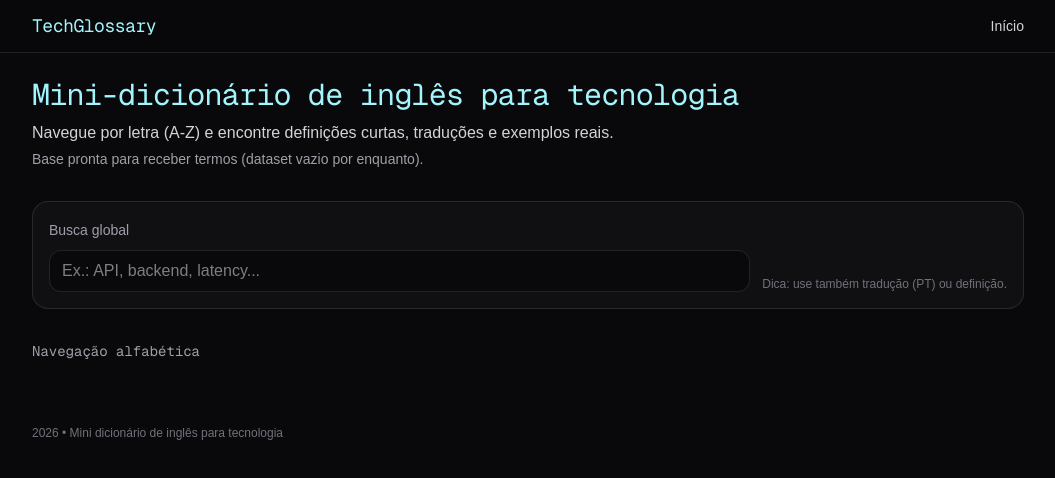
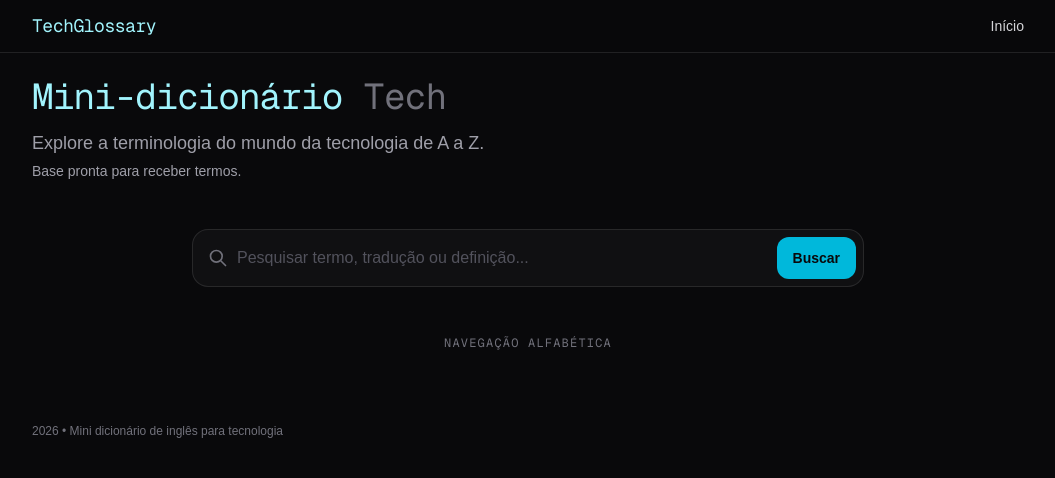
Before and after one commit to Emanuel07-coder/mini-dicionario, a Next.js app: page / in a window 1280 px wide. Shown: the top 478 px of the page, without its empty margins (112-1167 px from the left). Built offline with nearby package versions, Linux system fonts and the light colour scheme.

Commit message:
Refactor Home component and enhance layout
Updated the Home component to handle search parameters as a Promise and improved the layout and styling of various sections, including the search form and results display.

```diff
--- a/src/app/page.tsx
+++ b/src/app/page.tsx
@@ -3,14 +3,13 @@ import GlossaryLayout from "@/components/GlossaryLayout";
 import { LETTERS, getAllTerms, searchTerms } from "@/lib/terms";
 import type { TermEntry } from "@/lib/terms";
 
-// Componente auxiliar para mostrar a contagem de termos
 function TermsCountHint({ total }: { total: number }) {
   return (
     <p className="mt-1 text-sm text-zinc-400">
       {total ? (
         <>Base carregada: <span className="text-zinc-200">{total}</span> termos.</>
       ) : (
-        <>Base pronta para receber termos (dataset vazio por enquanto).</>
+        <>Base pronta para receber termos.</>
       )}
     </p>
   );
@@ -20,89 +19,92 @@ type HomeSearchParams = {
   q?: string | string[];
 };
 
-// CORREÇÃO: Home agora é 'async' e recebe searchParams como Promise
 export default async function Home(props: { searchParams: Promise<HomeSearchParams> }) {
-  // Aguardamos a resolução dos parâmetros de busca (Obrigatório no Next.js 15+)
   const searchParams = await props.searchParams;
-
   return <HomeContent searchParams={searchParams} />;
 }
 
-// Componente que renderiza o conteúdo da Home
-function HomeContent({
-  searchParams,
-}: {
-  searchParams: HomeSearchParams;
-}) {
+function HomeContent({ searchParams }: { searchParams: HomeSearchParams }) {
   const total = getAllTerms().length;
   const letters = LETTERS;
-
-  // Lógica para tratar a query string da busca
   const qRaw = searchParams?.q;
   const q = Array.isArray(qRaw) ? qRaw[0] ?? "" : qRaw ?? "";
-
-  // Busca os termos baseados na query 'q'
-  const results: Array<{ letter: string; entry: TermEntry }> = q
-    ? searchTerms(q)
-    : [];
+  const results = q ? searchTerms(q) : [];
 
   return (
     <GlossaryLayout>
-      <section className="mb-8">
-        <h1 className="font-mono text-3xl tracking-tight text-cyan-200">
-          Mini-dicionário de inglês para tecnologia
+      <section className="mb-12 text-center sm:text-left">
+        <h1 className="font-mono text-4xl tracking-tight text-cyan-200">
+          Mini-dicionário <span className="text-zinc-500">Tech</span>
         </h1>
-        <p className="mt-2 max-w-2xl text-zinc-300">
-          Navegue por letra (A-Z) e encontre definições curtas, traduções e exemplos reais.
+        <p className="mt-3 max-w-2xl text-zinc-400 text-lg">
+          Explore a terminologia do mundo da tecnologia de A a Z.
         </p>
         <TermsCountHint total={total} />
       </section>
 
-      <section className="mb-8 rounded-2xl border border-white/10 bg-white/[0.03] p-4">
-        <div className="flex flex-col gap-3 sm:flex-row sm:items-end sm:justify-between">
-          <div className="flex-1">
-            <label className="text-sm text-zinc-400">Busca global</label>
-            <form className="mt-2" action="/" method="get">
+      {/* BUSCA GLOBAL COM LUPA */}
+      <section className="mb-12">
+        <div className="max-w-2xl mx-auto">
+          <form action="/" method="get" className="relative group">
+            <div className="absolute inset-y-0 left-0 pl-4 flex items-center pointer-events-none">
+              {/* Ícone de Lupa SVG */}
+              <svg
+                xmlns="http://www.w3.org/2000/svg"
+                className="h-5 w-5 text-zinc-500 group-focus-within:text-cyan-400 transition-colors"
+                fill="none"
+                viewBox="0 0 24 24"
+                stroke="currentColor"
+              >
+                <path strokeLinecap="round" strokeLinejoin="round" strokeWidth={2} d="M21 21l-6-6m2-5a7 7 0 11-14 0 7 7 0 0114 0z" />
+              </svg>
+            </div>
             <input
               name="q"
-                placeholder="Ex.: API, backend, latency..."
-                className="w-full rounded-xl border border-white/10 bg-zinc-950 px-3 py-2 text-zinc-100 outline-none focus:border-cyan-400/60"
+              defaultValue={q}
+              placeholder="Pesquisar termo, tradução ou definição..."
+              className="w-full rounded-2xl border border-white/10 bg-zinc-900/50 pl-11 pr-4 py-4 text-zinc-100 outline-none focus:ring-2 focus:ring-cyan-500/50 focus:border-cyan-500/50 transition-all placeholder:text-zinc-600"
             />
+            <button
+              type="submit"
+              className="absolute right-2 top-2 bottom-2 px-4 bg-cyan-500 hover:bg-cyan-400 text-zinc-950 font-bold rounded-xl transition-colors text-sm"
+            >
+              Buscar
+            </button>
           </form>
-          </div>
-          <div className="text-xs text-zinc-500">
-            Dica: use também tradução (PT) ou definição.
-          </div>
-        </div>
 
           {results.length > 0 && (
-          <div className="mt-4">
-            <h2 className="text-sm font-semibold text-zinc-200">Resultados</h2>
-            <ul className="mt-2 grid gap-2 sm:grid-cols-2">
-              {results.slice(0, 12).map(({ letter, entry }) => (
+            <div className="mt-6 animate-in fade-in slide-in-from-top-2">
+              <h2 className="text-sm font-semibold text-zinc-400 mb-3 ml-1">Resultados encontrados:</h2>
+              <ul className="grid gap-3 sm:grid-cols-2">
+                {results.slice(0, 10).map(({ letter, entry }) => (
                   <li key={entry.term}>
                     <Link
                       href={`/${letter.toLowerCase()}/${entry.term.toLowerCase().replace(/[^a-z0-9]+/g, "-")}`}
-                    className="block rounded-xl border border-white/10 bg-zinc-950/40 px-3 py-2 hover:border-cyan-400/50 hover:bg-zinc-950/60 transition"
+                      className="block rounded-xl border border-white/5 bg-white/[0.02] px-4 py-3 hover:border-cyan-500/30 hover:bg-white/[0.05] transition-all group"
                     >
-                    <div className="text-sm font-semibold text-cyan-200">{entry.term}</div>
-                    <div className="text-xs text-zinc-400">{entry.translation}</div>
+                      <div className="text-sm font-bold text-cyan-200 group-hover:text-cyan-100">{entry.term}</div>
+                      <div className="text-xs text-zinc-500">{entry.translation}</div>
                     </Link>
                   </li>
                 ))}
               </ul>
             </div>
           )}
+        </div>
       </section>
 
+      {/* NAVEGAÇÃO ALFABÉTICA AJUSTADA */}
       <section>
-        <h2 className="mb-4 font-mono text-sm text-zinc-400">Navegação alfabética</h2>
-        <div className="grid grid-cols-7 gap-2 sm:grid-cols-13">
+        <h2 className="mb-6 font-mono text-xs uppercase tracking-widest text-zinc-500 text-center">
+          Navegação Alfabética
+        </h2>
+        <div className="grid grid-cols-4 sm:grid-cols-7 md:grid-cols-13 gap-2 max-w-4xl mx-auto">
           {letters.map((l) => (
             <Link
               key={l}
               href={`/${l.toLowerCase()}`}
-              className="flex items-center justify-center rounded-xl border border-white/10 bg-white/[0.03] py-3 text-sm font-semibold text-zinc-200 hover:border-cyan-400/50 hover:bg-cyan-400/10 transition"
+              className="flex items-center justify-center rounded-lg border border-white/5 bg-white/[0.02] py-3 text-sm font-medium text-zinc-400 hover:border-cyan-500/50 hover:text-cyan-200 hover:bg-cyan-500/10 transition-all"
             >
               {l}
             </Link>
```
Lines whose indentation alone changed are shown as unchanged.
